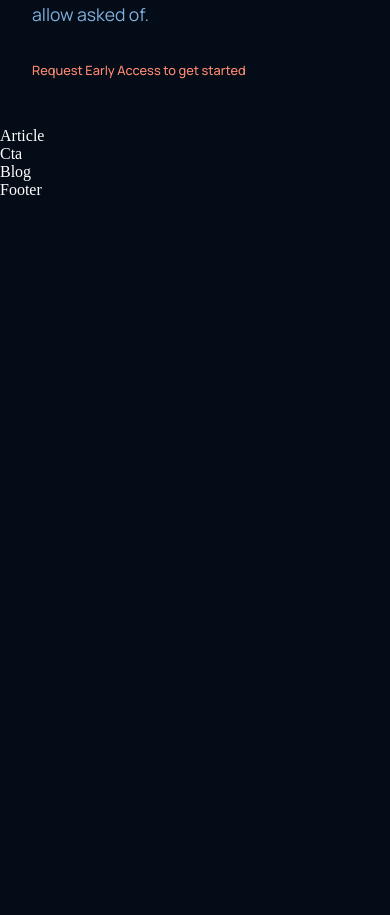
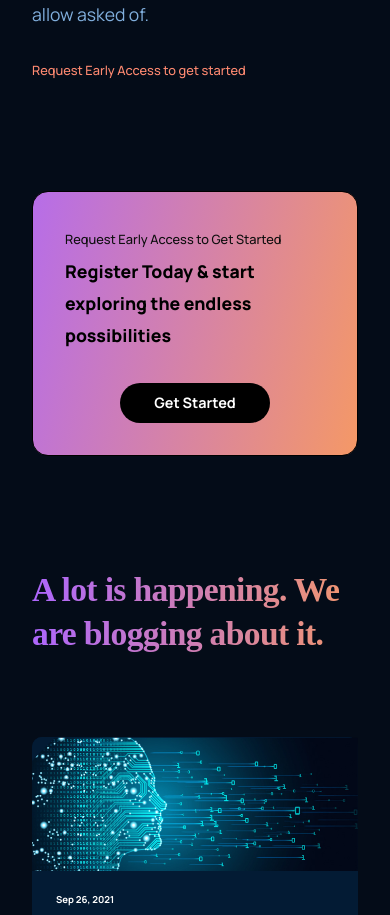
Before and after one commit to Shivam-Chamoli/open-AI-landing-page, a React (Create React App) app: page / in a window 390 px wide. Shown: the part 3700-4615 px from the top of the page. Before the commit the page ends 3899 px from the top, so only its background shows below. Built offline with nearby package versions, Linux system fonts and the light colour scheme.

Commit message:
Seventh Commit
Blog Section Completed

```diff
--- a/package.json
+++ b/package.json
@@ -10,7 +10,7 @@
     "react-dom": "^17.0.2",
     "react-icons": "^4.3.1",
     "react-scripts": "5.0.0",
-    "web-vitals": "^2.1.2"
+    "web-vitals": "^2.1.4"
   },
   "scripts": {
     "start": "react-scripts start",
--- a/src/App.jsx
+++ b/src/App.jsx
@@ -1,5 +1,5 @@
 import React from "react";
-import { Article, Brand, Cta, Feature, Navbar } from "./components";
+import { Brand, Cta, Navbar } from "./components";
 import {
   Blog,
   Header,
@@ -21,7 +21,6 @@
       <WhatGpt3 />
       <Features />
       <Possibility />
-      <Article />
       <Cta />
       <Blog />
       <Footer />
--- a/src/components/article/Article.jsx
+++ b/src/components/article/Article.jsx
@@ -1,8 +1,19 @@
 import React from "react";
 import "./article.css";
 
-const Article = () => {
-  return <div>Article</div>;
+const Article = ({ imgUrl, date, title }) => {
+  return (
+    <div className="gpt3__blog-container_article">
+      <div className="gpt3__blog-container_article-img">
+        <img src={imgUrl} alt="Single Blog" />
+      </div>
+      <div className="gpt3__blog-container_article-content">
+        <p>{date}</p>
+        <h3>{title}</h3>
+        <p>Read Full Article</p>
+      </div>
+    </div>
+  );
 };
 
 export default Article;
--- a/src/components/article/article.css
+++ b/src/components/article/article.css
@@ -0,0 +1,63 @@
+.gpt3__blog-container_article {
+  width: 100%;
+  height: 100%;
+  display: flex;
+  flex-direction: column;
+  background: var(--color-footer);
+  border: none;
+  border-radius: 10px;
+}
+.gpt3__blog-container_article-img {
+  width: 100%;
+  height: 100%;
+  background: var(--color-footer);
+  border-radius: 10px;
+}
+.gpt3__blog-container_article-img img {
+  width: 100%;
+  height: 100%;
+}
+.gpt3__blog-container_article-content {
+  display: flex;
+  flex-direction: column;
+  justify-content: space-between;
+  padding: 1rem 1.5rem;
+  height: 100%;
+  font-family: var(--font-family);
+  color: white;
+}
+.gpt3__blog-container_article-content p {
+  font-weight: 700;
+  font-size: 0.8rem;
+  line-height: 2rem;
+}
+.gpt3__blog-container_article-content h3 {
+  font-weight: 800;
+  font-size: 1.6rem;
+  line-height: 2.8rem;
+  color: white;
+  margin-bottom: 5rem;
+  cursor: pointer;
+}
+.gpt3__blog-container_article-content p:last-child {
+  cursor: pointer;
+}
+
+@media screen and (max-width: 1000px) {
+  .gpt3__blog-container_article-content p {
+    font-size: 0.6rem;
+    line-height: 1.6rem;
+  }
+
+  .gpt3__blog-container_article-content h3 {
+    font-size: 1.4rem;
+    line-height: 2.5rem;
+  }
+}
+
+@media screen and (max-width: 500px) {
+  .gpt3__blog-container_article-content h3 {
+    font-size: 1.2rem;
+    line-height: 1.5rem;
+  }
+}
--- a/src/components/cta/Cta.jsx
+++ b/src/components/cta/Cta.jsx
@@ -2,7 +2,17 @@
 import "./cta.css";
 
 const Cta = () => {
-  return <div>Cta</div>;
+  return (
+    <div className="gpt3__cta">
+      <div className="gpt3__cta-content">
+        <p>Request Early Access to Get Started</p>
+        <h3>Register Today & start exploring the endless possibilities</h3>
+      </div>
+      <div className="gpt3__cta-btn">
+        <button type="button">Get Started</button>
+      </div>
+    </div>
+  );
 };
 
 export default Cta;
--- a/src/components/cta/cta.css
+++ b/src/components/cta/cta.css
@@ -0,0 +1,65 @@
+.gpt3__cta {
+  display: flex;
+  border: 1px solid black;
+  color: white;
+  justify-content: space-between;
+  flex-direction: row;
+  padding: 2rem;
+  margin: 4rem;
+  border-radius: 1rem;
+  background: var(--gradient-bar);
+}
+.gpt3__cta-content p {
+  font-family: var(--font-family);
+  font-weight: 500;
+  font-size: 0.8rem;
+  line-height: 1.9rem;
+  color: #0e0e0e;
+}
+.gpt3__cta-content h3 {
+  font-family: var(--font-family);
+  font-weight: 800;
+  font-size: 1.5rem;
+  line-height: 2.8rem;
+  color: #000000;
+}
+.gpt3__cta-btn {
+  display: flex;
+  justify-content: center;
+  align-items: center;
+  margin-left: 2rem;
+}
+.gpt3__cta-btn button {
+  background-color: black;
+  border-radius: 2rem;
+  font-family: var(--font-family);
+  color: white;
+  line-height: 2rem;
+  font-size: 1.1rem;
+  font-weight: 700;
+  padding: 0.5rem 1rem;
+  outline: none;
+  border: none;
+  min-width: 150px;
+}
+@media screen and (max-width: 700px) {
+  .gpt3__cta {
+    flex-direction: column;
+  }
+  .gpt3__cta-btn {
+    margin: 2rem 0 0;
+  }
+}
+@media screen and (max-width: 550px) {
+  .gpt3__cta {
+    margin: 4rem 2rem;
+  }
+  .gpt3__cta-content h3 {
+    font-size: 1.1rem;
+    line-height: 2rem;
+  }
+  .gpt3__cta-btn button {
+    font-size: 0.9rem;
+    line-height: 1.5rem;
+  }
+}
--- a/src/containers/blog/Blog.jsx
+++ b/src/containers/blog/Blog.jsx
@@ -1,8 +1,30 @@
 import React from "react";
 import "./blog.css";
+import { Article } from "../../components";
+import { blog01, blog02, blog03, blog04, blog05 } from "./blogImports.js";
+const comTitle = "GPT-3 and OpenAI is the future. Let us explore how it is";
 
 const Blog = () => {
-  return <div>Blog</div>;
+  return (
+    <div className="gpt3__blog section__padding" id="blog">
+      <div className="gpt3__blog-heading">
+        <h1 className="gradient__text">
+          A lot is happening. We are blogging about it.
+        </h1>
+      </div>
+      <div className="gpt3__blog-container">
+        <div className="gpt3__blog-container_groupA">
+          <Article imgUrl={blog01} date="Sep 26, 2021" title={comTitle} />
+        </div>
+        <div className="gpt3__blog-container_groupB">
+          <Article imgUrl={blog02} date="Sep 26, 2021" title={comTitle} />
+          <Article imgUrl={blog03} date="Sep 26, 2021" title={comTitle} />
+          <Article imgUrl={blog04} date="Sep 26, 2021" title={comTitle} />
+          <Article imgUrl={blog05} date="Sep 26, 2021" title={comTitle} />
+        </div>
+      </div>
+    </div>
+  );
 };
 
 export default Blog;
--- a/src/containers/blog/blog.css
+++ b/src/containers/blog/blog.css
@@ -0,0 +1,65 @@
+.gpt3__blog {
+  display: flex;
+  flex-direction: column;
+}
+.gpt3__blog-heading {
+  width: 100%;
+  text-align: left;
+  margin-bottom: 5rem;
+}
+.gpt3__blog-heading h1 {
+  font-weight: 800;
+  font-size: 3.9rem;
+  line-height: 5.2rem;
+  letter-spacing: -0.04rem;
+}
+.gpt3__blog-container {
+  display: flex;
+  flex-direction: row;
+}
+.gpt3__blog-container_groupA {
+  flex: 0.75;
+  margin-right: 2rem;
+}
+.gpt3__blog-container_groupB {
+  flex: 1;
+  display: grid;
+  grid-template-columns: repeat(2, 1fr);
+  grid-gap: 2rem;
+}
+@media screen and (max-width: 1000px) {
+  .gpt3__blog-heading h1 {
+    font-size: 3rem;
+    line-height: 4rem;
+  }
+  .gpt3__blog-container {
+    flex-direction: column-reverse;
+  }
+  .gpt3__blog-container_groupA {
+    margin: 2rem 0;
+  }
+  .gpt3__blog-container_groupA .gpt3__blog-container_article {
+    width: 48%;
+  }
+  .gpt3__blog-container_groupA .gpt3__blog-container_article-img {
+    width: 250px;
+  }
+}
+@media screen and (max-width: 700px) {
+  .gpt3__blog-heading h1 {
+    font-size: 2.8rem;
+    line-height: 4rem;
+  }
+  .gpt3__blog-container_groupB {
+    grid-template-columns: repeat(1, 1fr);
+  }
+  .gpt3__blog-container_groupA .gpt3__blog-container_article {
+    width: 100%;
+  }
+}
+@media screen and (max-width: 500px) {
+  .gpt3__blog-heading h1 {
+    font-size: 2.1rem;
+    line-height: 2.8rem;
+  }
+}
--- /dev/null
+++ b/src/containers/blog/blogImports.js
@@ -0,0 +1,7 @@
+import blog01 from "../../assets/blog01.png";
+import blog02 from "../../assets/blog02.png";
+import blog03 from "../../assets/blog03.png";
+import blog04 from "../../assets/blog04.png";
+import blog05 from "../../assets/blog05.png";
+
+export { blog01, blog02, blog03, blog04, blog05 };
```
Also changed, not shown: 1 other file (tests, documents, lock files or other folders).
